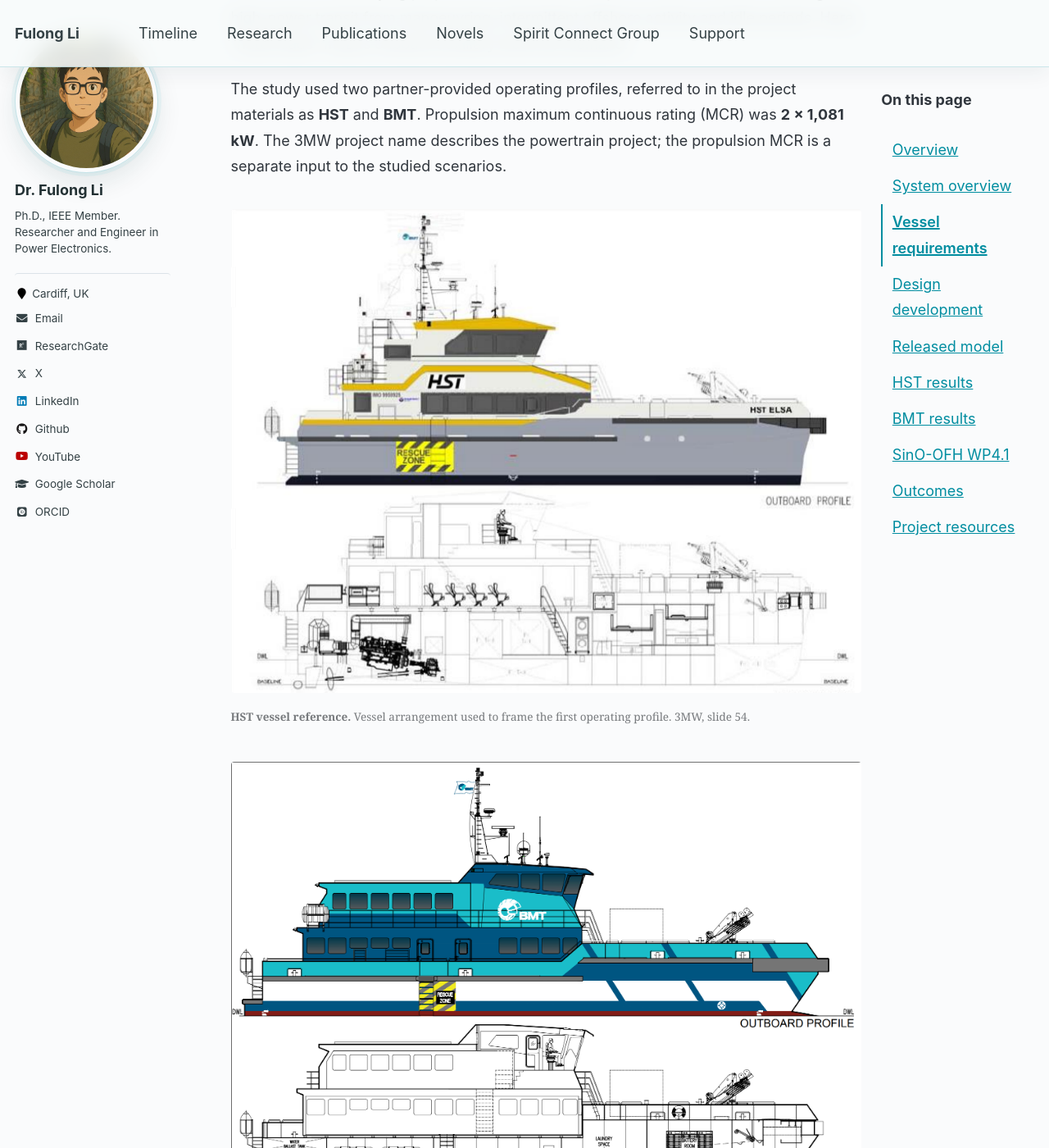
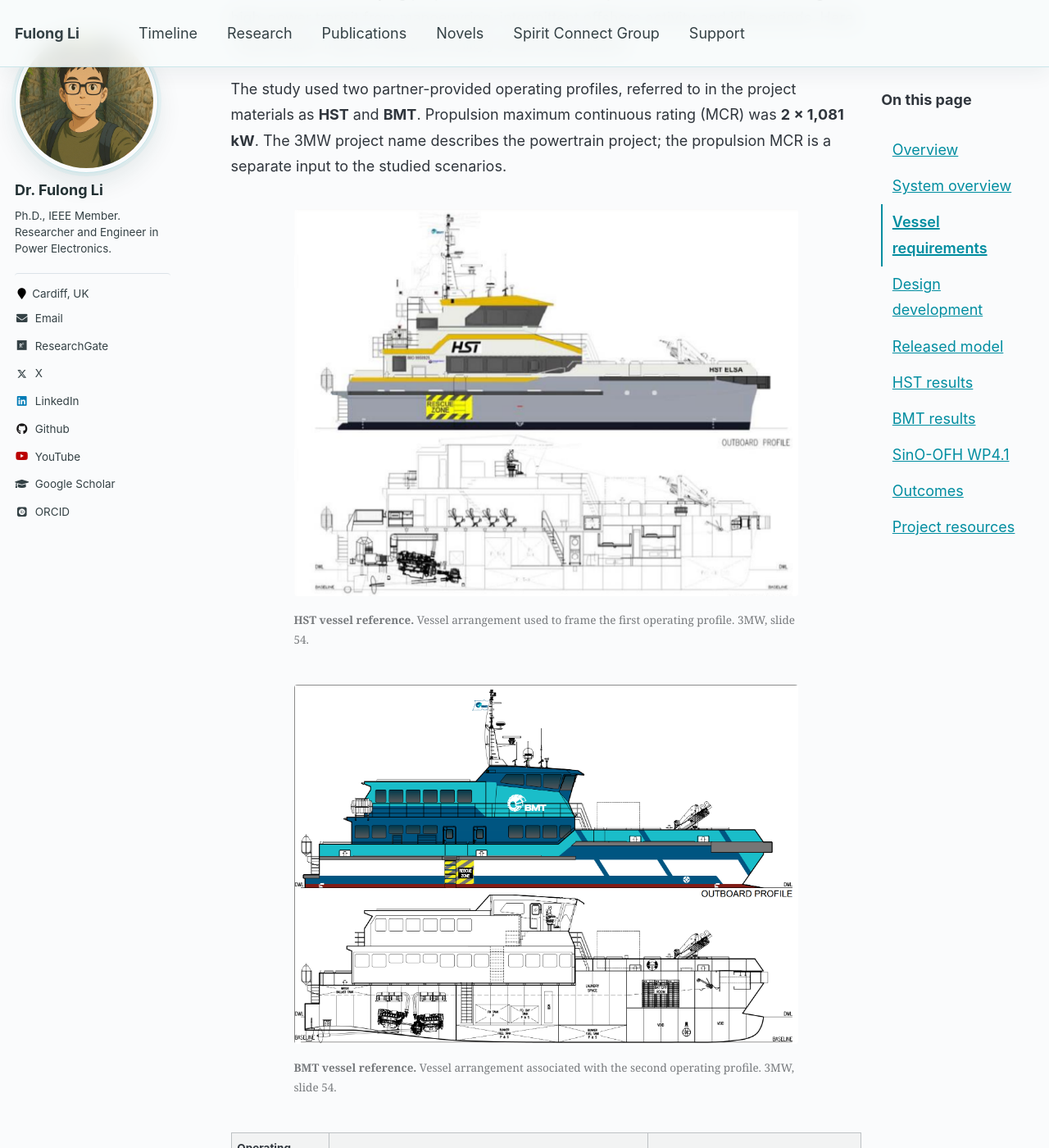
Before and after one commit to FulongLi/fulongli.github.io, a Jekyll site: the page built from _pages/research/mgapp.md, in a window 1280 px wide and 1400 px high, scrolled down 1877 px. Shown: the whole window at 82% size. Built offline with Jekyll 4.4.1, drawn with Linux system fonts in a browser that asks for light colours; some web fonts are replaced; comment, search, counter and statistics services are not loaded.

Commit message:
Reduce marine project detail figures to 80 percent width

```diff
--- a/assets/css/marine-project.css
+++ b/assets/css/marine-project.css
@@ -4,6 +4,13 @@
 .marine-project-page .page__content h2[tabindex="-1"]:focus { outline: none; }
 .marine-project-page figure > a { width: 100%; }
 .marine-project-page figure img { height: auto; }
+@media (min-width: 600px) {
+  .marine-project-page figure:not(.project-blueprint) {
+    width: 80%;
+    margin-left: auto;
+    margin-right: auto;
+  }
+}
 .marine-project-page .project-table-scroll { overflow-x: auto; }
 .marine-project-page .project-table-scroll table { min-width: 560px; }
 .marine-project-page summary { cursor: pointer; }
```
